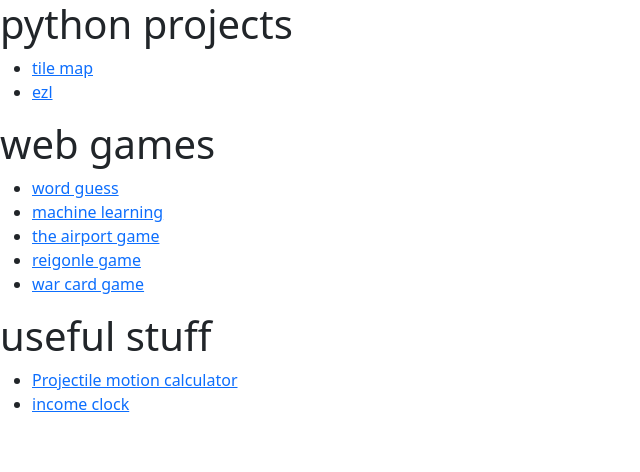
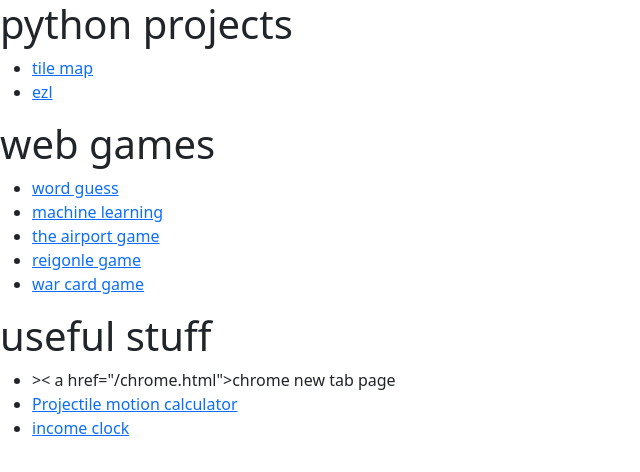
Before and after one commit to jdszekeres/jdszekeres.github.io, a plain HTML site: page index.html in a window 1280 px wide. Shown: the whole page, without its empty margins (0-640 px from the left). Drawn offline with nearby package versions, Linux system fonts and the light colour scheme.

Commit message:
Update index.html

```diff
--- a/index.html
+++ b/index.html
@@ -29,6 +29,7 @@
 
     <h1>useful stuff</h1>
     <ul>
+        <li>>< a href="/chrome.html">chrome new tab page</a></li>
         <li><a href = "/projectile motion.html">Projectile motion calculator</a></li>
         <li><a href="/wage.html">income clock</a></li>
     </ul>
```
